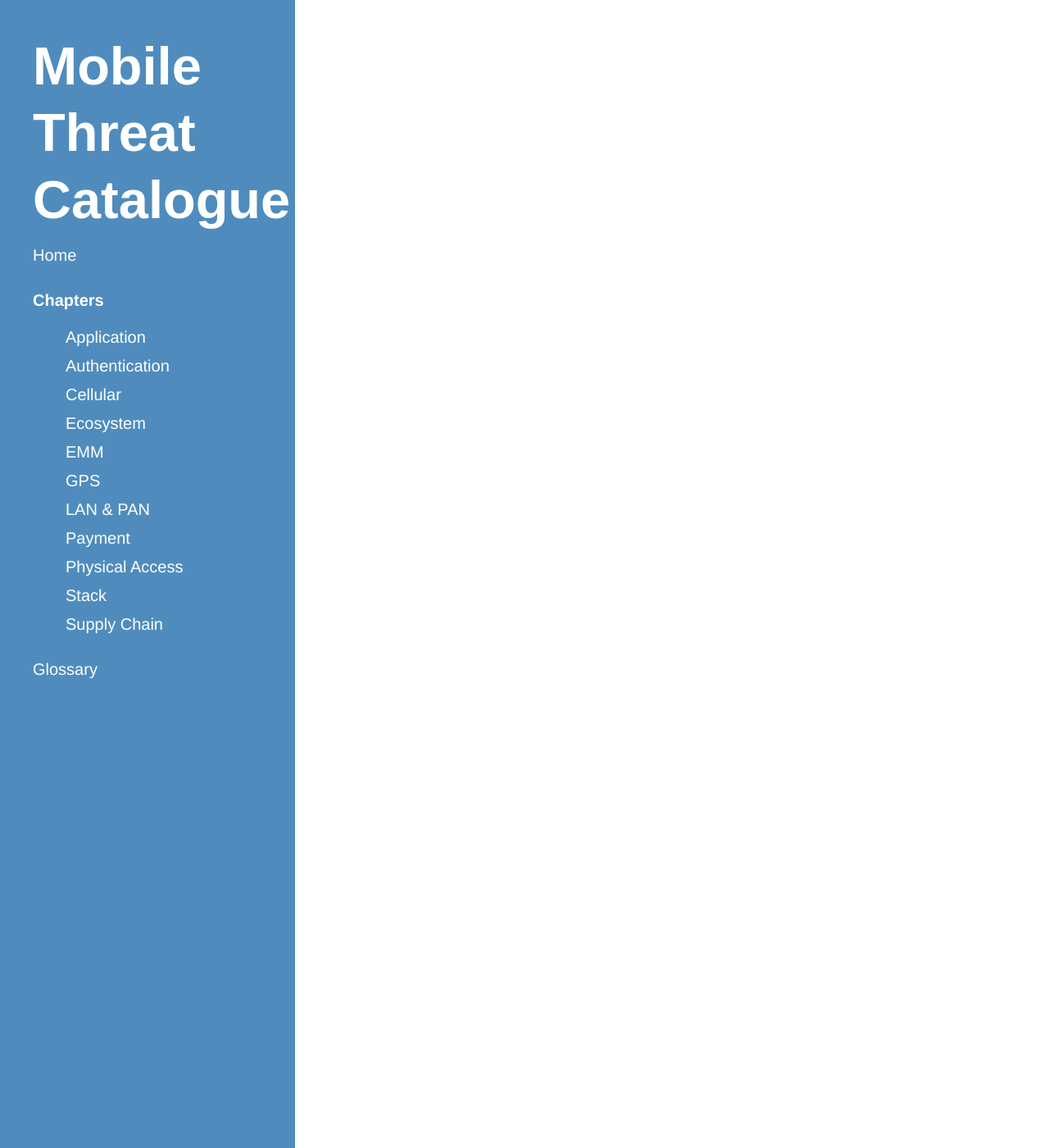
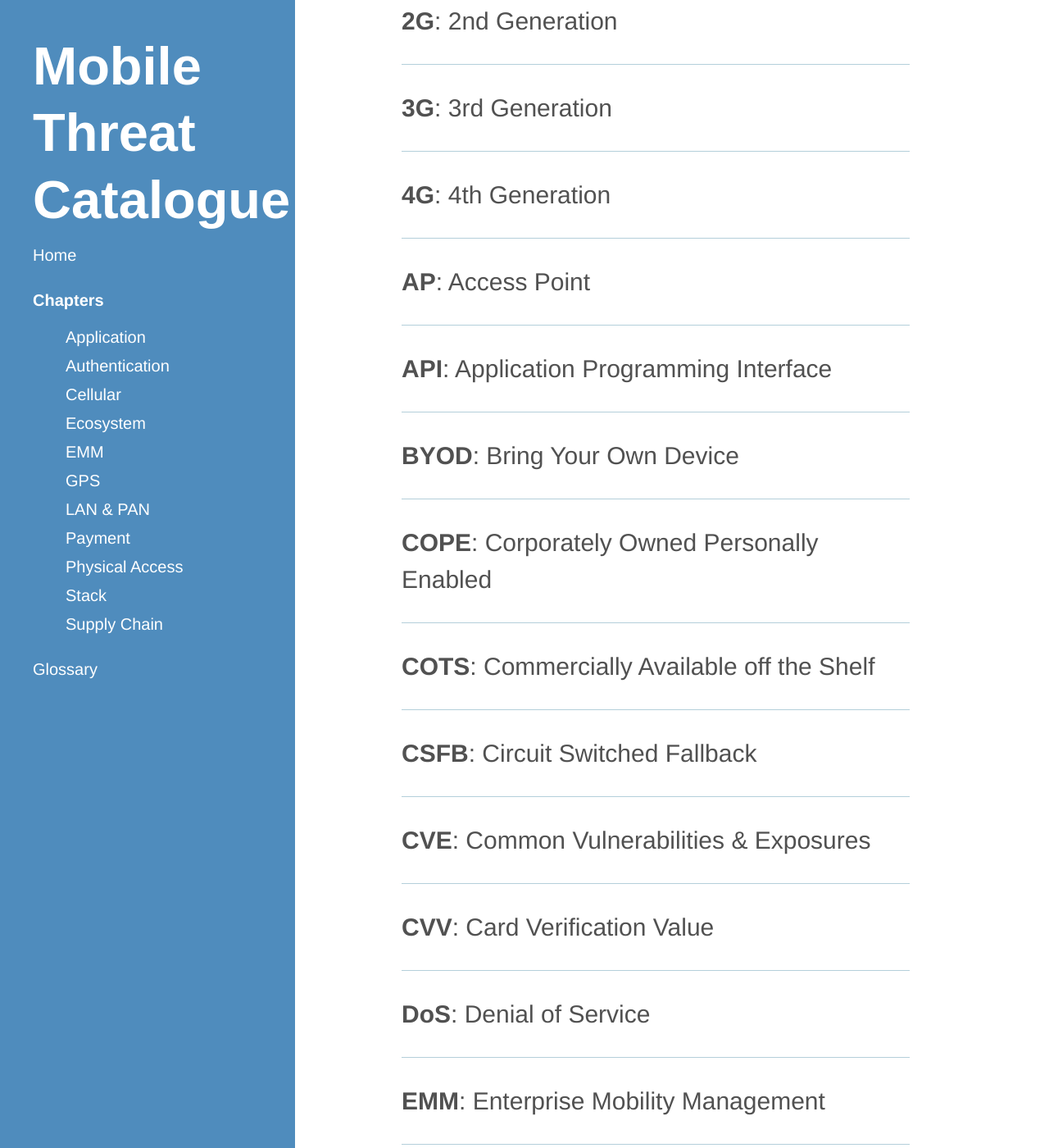
Before and after one commit to usnistgov/mobile-threat-catalogue, a Jekyll site: the page built from glossary.html, in a window 1280 px wide and 1400 px high, scrolled down 270 px. Shown: the whole window at 82% size. Built offline with Jekyll 4.4.1, drawn with Linux system fonts in a browser that asks for light colours; some of the changed text lies outside the part shown.

Commit message:
adds glossary

```diff
--- /dev/null
+++ b/_data/glossary-terms.yml
@@ -0,0 +1,157 @@
+---
+-
+    term: 2G
+    definition: 2nd Generation
+-
+    term: 3G
+    definition: 3rd Generation
+-
+    term: 4G
+    definition: 4th Generation
+-
+    term: AP
+    definition: Access Point
+-
+    term: API
+    definition: Application Programming Interface
+-
+    term: BYOD
+    definition: Bring Your Own Device
+-
+    term: COPE
+    definition: Corporately Owned Personally Enabled
+-
+    term: COTS
+    definition: Commercially Available off the Shelf
+-
+    term: CSFB
+    definition: Circuit Switched Fallback
+-
+    term: CVE
+    definition: Common Vulnerabilities & Exposures
+-
+    term: CVV
+    definition: Card Verification Value
+-
+    term: DoS
+    definition: Denial of Service
+-
+    term: EMM
+    definition: Enterprise Mobility Management
+-
+    term: GSM
+    definition: Global System for Mobile Communications
+-
+    term: FIPS
+    definition: Federal Information Processing Standard
+-
+    term: HD
+    definition: High Definition
+-
+    term: IEEE
+    definition: Institute of Electrical and Electronics Engineers
+-
+    term: IoT
+    definition: Internet of Things
+-
+    term: IP
+    definition: Internet Protocol
+-
+    term: LTE
+    definition: Long Term Evolution
+-
+    term: MAC
+    definition: Media Access Control
+-
+    term: MAM
+    definition: Mobile Application Management
+-
+    term: MDM
+    definition: Mobile Device Management
+-
+    term: MNO
+    definition: Mobile Network Operator
+-
+    term: MMS
+    definition: Multimedia Messaging Service
+-
+    term: NCCoE
+    definition: National Cybersecurity Center of Excellence
+-
+    term: NFC
+    definition: Near Field Communication
+-
+    term: NIST
+    definition: National Institute of Standards and Technology
+-
+    term: NISTIR
+    definition: NIST Interagency Report
+-
+    term: OAM
+    definition: Operations, administration and maintenance
+-
+    term: OS
+    definition: Operating System
+-
+    term: PAN
+    definition: Personal Area network
+-
+    term: PIN
+    definition: Personal Identification Number
+-
+    term: PSTN
+    definition: Public Switched Telephone Networks
+-
+    term: RAT
+    definition: Remote Access Trojans
+-
+    term: RCS
+    definition: Rich Communication Services
+-
+    term: RFID
+    definition: Radio Frequency Identification
+-
+    term: SD
+    definition: Secure Digital
+-
+    term: SIG
+    definition: Special Interest Group
+-
+    term: SIM
+    definition: Subscriber Identity Module
+-
+    term: SMS
+    definition: Short Message Service
+-
+    term: SoC
+    definition: System on a Chip
+-
+    term: SP
+    definition: Special Publication
+-
+    term: SSID
+    definition: Service Set Identifier
+-
+    term: UICC
+    definition: Universal Integrated Circuit Card
+-
+    term: UMTS
+    definition: Universal Mobile Telecommunications System
+-
+    term: USIM
+    definition: Universal Subscriber Identity Module
+-
+    term: USB
+    definition: Universal Serial Bus
+-
+    term: USSD
+    definition: Unstructured Supplementary Service Data
+-
+    term: WAP
+    definition: Wireless Access Point
+-
+    term: WPAN
+    definition: Wireless Personal Area Network
+-
+    term: VPN
+    definition: Virtual Private Network
--- a/glossary.html
+++ b/glossary.html
@@ -4,7 +4,7 @@ title: Glossary
 ---
 
 <ul class="threat-list">
-    {% for glossary-term in site.glossary-terms %}
-        <li><a href="{{ site.baseurl }}{{ glossary-term.url }}">{{ glossary-term.title }}</a></li>
+    {% for glossary-term in site.data.glossary-terms %}
+        <li><b>{{ glossary-term.term }}</b>: {{ glossary-term.definition }}</li>
     {% endfor %}
 </ul>
```
